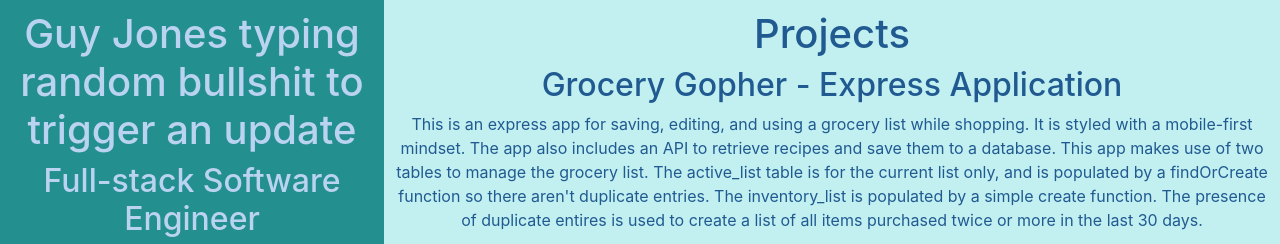
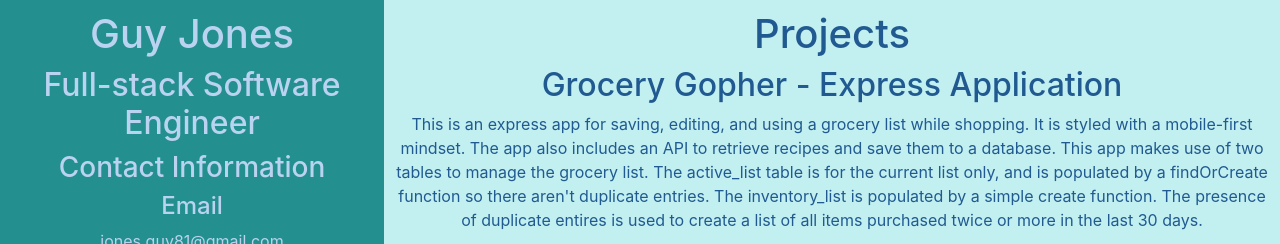
Before and after one commit to GJones81/GJones81, a plain HTML site: page index.html in a window 1280 px wide. Shown: the top 244 px of the page. Drawn offline with nearby package versions, Linux system fonts and the light colour scheme.

Commit message:
Updating

```diff
--- a/index.html
+++ b/index.html
@@ -8,7 +8,7 @@
 <body>
 	<div id="container">
 		<aside id="stationary">
-			<h1>Guy Jones typing random bullshit to trigger an update</h1>
+			<h1>Guy Jones</h1>
 			<h2>Full-stack Software Engineer</h2>
 			<h3>Contact Information</h3>
 			<h4>Email</h4>
--- a/style.css
+++ b/style.css
@@ -47,5 +47,3 @@ img {
 	border-color: black;
 	border-radius: 10px;
 }
-
-/* Typing random bullshit to trigger an update */
```
